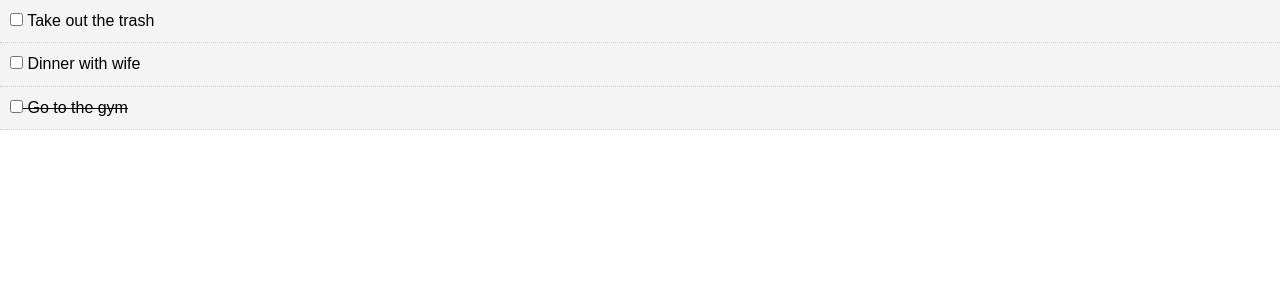
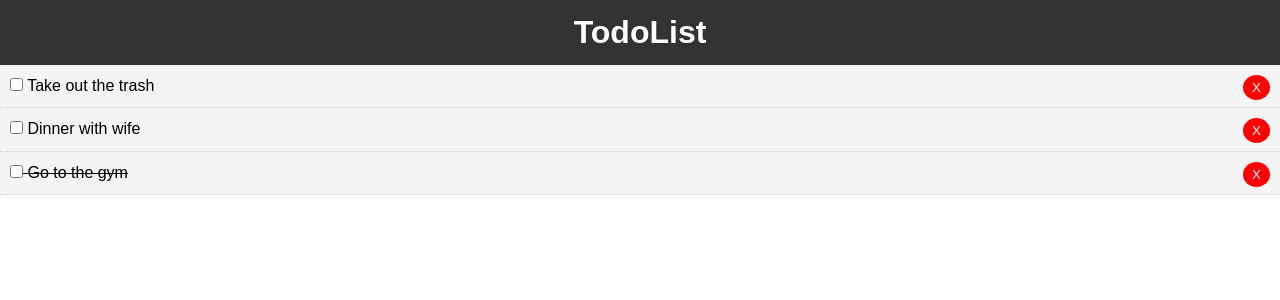
Before and after one commit to MerlotBot/react-todo-app, a React (Create React App) app: page / in a window 1280 px wide. Shown: the top 300 px of the page. Built offline with nearby package versions, Linux system fonts and the light colour scheme.

Commit message:
added header

```diff
--- a/src/App.js
+++ b/src/App.js
@@ -1,5 +1,6 @@
 import React, { Component } from "react";
 import Todos from "../src/components/Todos";
+import Header from "../src/components/layout/Header";
 
 import "./App.css";
 
@@ -24,14 +25,34 @@
     ]
   };
 
-  markComplete = () => {
-    console.log("From app.js");
+  //Toggle Complete
+  markComplete = id => {
+    this.setState({
+      todos: this.state.todos.map(todo => {
+        if (todo.id === id) {
+          todo.completed = !todo.completed;
+        }
+        return todo;
+      })
+    });
+  };
+
+  //Delete todoitem
+  delTodo = id => {
+    this.setState({
+      todos: [...this.state.todos.filter(todo => todo.id !== id)]
+    });
   };
 
   render() {
     return (
       <div className="App">
-        <Todos todos={this.state.todos} markComplete={this.markComplete} />
+        <Header />
+        <Todos
+          todos={this.state.todos}
+          markComplete={this.markComplete}
+          delTodo={this.delTodo}
+        />
       </div>
     );
   }
--- a/src/components/TodoItem.js
+++ b/src/components/TodoItem.js
@@ -12,14 +12,18 @@
   };
 
   render() {
+    const { id, title } = this.props.todo;
     return (
       <div style={this.getStyle()}>
         <p>
           <input
             type="checkbox"
-            onChange={this.props.markComplete.bind(this, this.props.todo.id)}
+            onChange={this.props.markComplete.bind(this, id)}
           />{" "}
-          {this.props.todo.title}
+          {title}
+          <button onClick={this.props.delTodo.bind(this, id)} style={btnStyle}>
+            X
+          </button>
         </p>
       </div>
     );
@@ -31,4 +35,14 @@
   todo: PropTypes.object.isRequired
 };
 
+const btnStyle = {
+  background: "#ff0000",
+  color: "#fff",
+  border: "none",
+  padding: "5px 9px",
+  borderRadius: "50%",
+  cursor: "pointer",
+  float: "right"
+};
+
 export default TodoItem;
--- a/src/components/Todos.js
+++ b/src/components/Todos.js
@@ -9,6 +9,7 @@
         key={todo.id}
         todo={todo}
         markComplete={this.props.markComplete}
+        delTodo={this.props.delTodo}
       />
     ));
   }
--- /dev/null
+++ b/src/components/layout/Header.js
@@ -0,0 +1,18 @@
+import React from "react";
+
+function Header() {
+  return (
+    <header style={headerStyle}>
+      <h1> TodoList</h1>
+    </header>
+  );
+}
+
+const headerStyle = {
+  background: "#333",
+  color: "#fff",
+  textAlign: "center",
+  padding: "10px"
+};
+
+export default Header;
```
